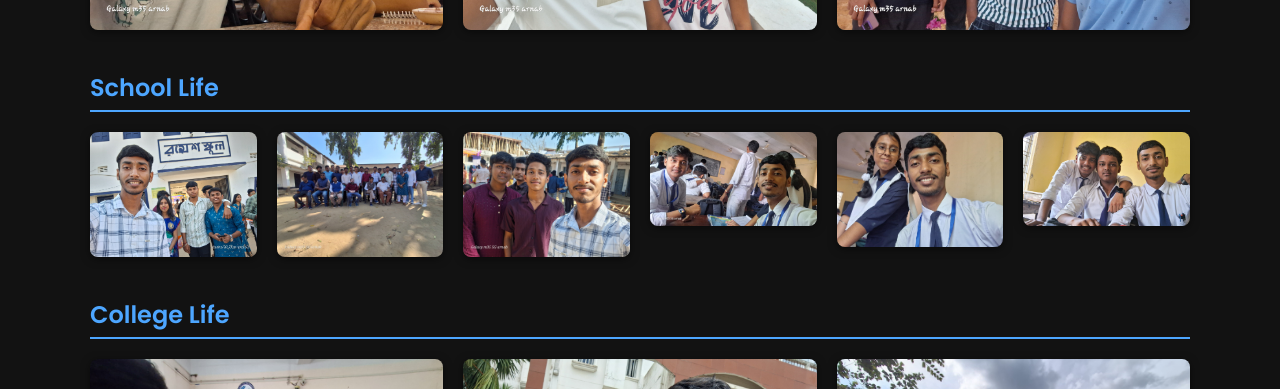
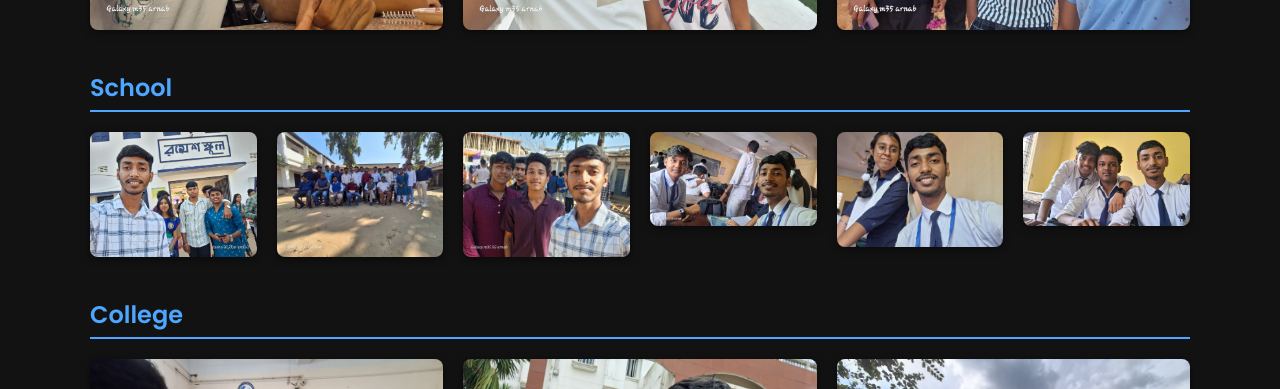
Before and after one commit to Arnabsen09/arnabwebsite, a plain HTML site: page gallery.html in a window 1280 px wide. Shown: the part 510-899 px from the top of the page. Drawn offline with Linux system fonts and the light colour scheme; files whose address does not match are found by name.

Commit message:
Add files via upload

```diff
--- a/gallery.html
+++ b/gallery.html
@@ -95,7 +95,7 @@
   </div>
 
   <div class="album">
-    <h2>School Life</h2>
+    <h2>School</h2>
     <div class="album-grid">
       <img src="gallery/school/school1.jpg" alt="School 1">
       <img src="gallery/school/school2.jpg" alt="School 2">
@@ -107,7 +107,7 @@
   </div>
 
   <div class="album">
-    <h2>College Life</h2>
+    <h2>College</h2>
     <div class="album-grid">
       <img src="gallery/college/college1.jpg" alt="College 1">
       <img src="gallery/college/college2.jpg" alt="College 2">
```
